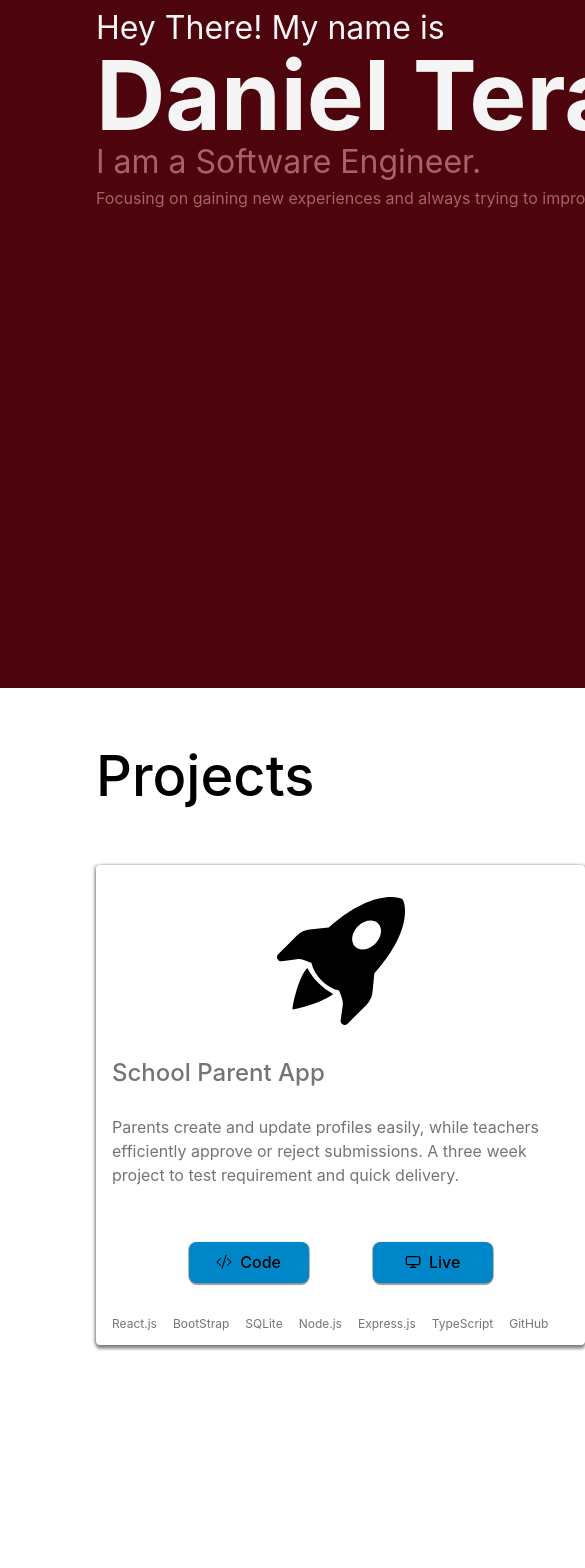
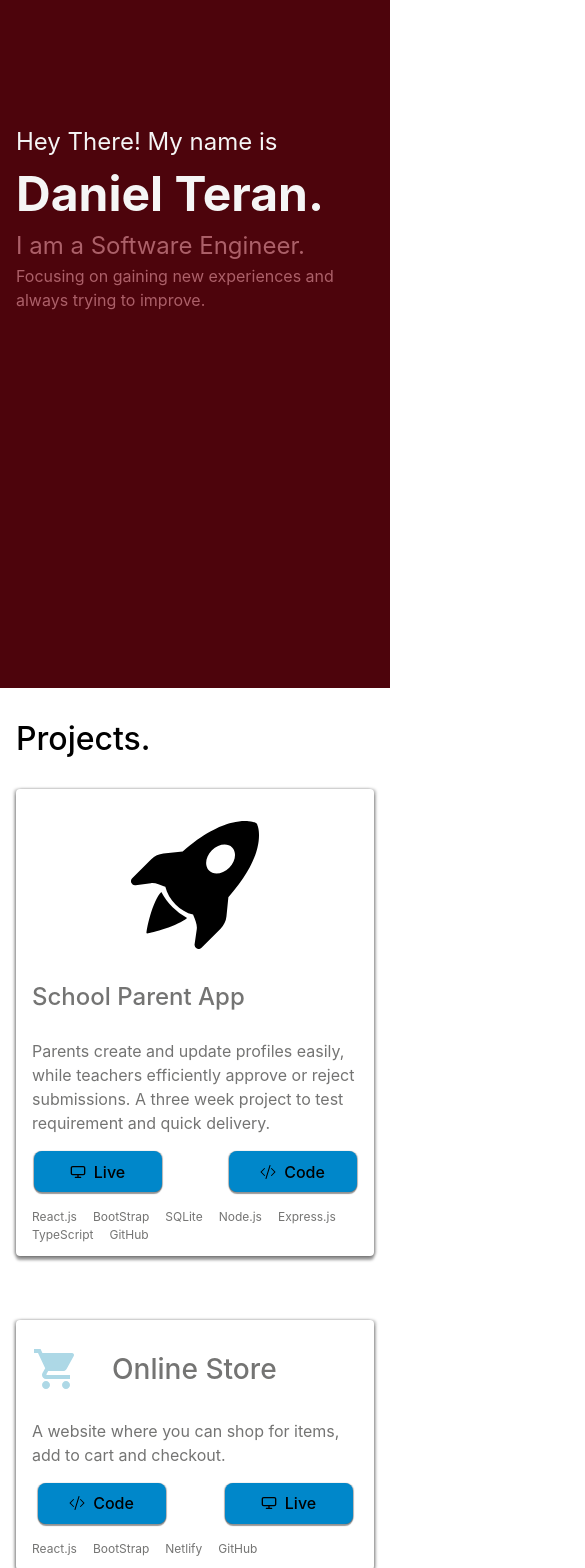
Before and after one commit to dteran24/my-portfolio, a React (Vite) app: page / in a window 390 px wide. Shown: the part 220-1788 px from the top of the page, 585 px wide, since content can reach past the window. Built offline with nearby package versions, Linux system fonts and the light colour scheme.

Commit message:
adding responsiveness and mobile view

```diff
--- a/src/App.css
+++ b/src/App.css
@@ -1,6 +1,5 @@
 #root {
   margin: 0 auto;
-  text-align: center;
   color: rgb(116, 116, 115);
 }
 h1{
--- a/src/components/Navbar.module.css
+++ b/src/components/Navbar.module.css
@@ -166,3 +166,8 @@
 .nav-container a {
   font-size: 2rem;
 }
+@media only screen and (max-width: 868px) {
+  .hamburger{
+    margin-right: 1rem;
+  }
+}
--- a/src/components/ProjectCard.module.css
+++ b/src/components/ProjectCard.module.css
@@ -6,7 +6,6 @@
   border-radius: 4px;
   box-shadow: 0px 4px 3px rgba(0, 0, 0, 0.401), 0 0px 0px rgba(0, 0, 0, 0.179),
     2px 0px 3px rgba(0, 0, 0, 0.267), -2px 0px 3px rgba(0, 0, 0, 0.267);
-
   overflow: hidden;
 }
 .card p {
@@ -34,12 +33,20 @@
   gap: 2rem;
 }
 .icon {
+  text-align: center;
   padding-top: 2rem;
 }
 .bttn-container-first {
   display: flex;
   justify-content: center;
   gap: 4rem;
+  padding-bottom: 2rem;
+  margin-top: auto;
+}
+.bttn-container-mobile{
+  display: none;
+  justify-content: center;
+  gap: 1rem;
   padding-bottom: 2rem;
   margin-top: auto;
 }
@@ -60,7 +67,6 @@
 a {
   text-decoration: none;
 }
-
 .tech {
   font-size: 0.75rem;
   display: flex;
@@ -68,6 +74,7 @@ a {
   gap: 0;
   padding-left: 1rem;
   margin-top: auto;
+  flex-wrap: wrap;
 }
 .tech.first {
   margin-top: 0;
@@ -103,3 +110,27 @@ a {
 .bttn:hover {
   color: #0087ca;
 }
+@media only screen and (max-width: 868px) {
+  .card-container:hover {
+    transform: none; /* Disable the transform on hover */
+  }
+  .bttn-container{
+    display: none;
+  }
+  .bttn-container-first{
+    padding: 1rem 1rem;
+
+  }
+  .bttn-container-mobile{
+    justify-content: space-around;
+    display: flex;
+    padding: 1rem 0;
+  }
+  .bttn-container-first{
+    justify-content: space-around;
+  }
+  .bttn{
+    width: 8rem;
+  }
+
+}
--- a/src/components/ProjectCard.tsx
+++ b/src/components/ProjectCard.tsx
@@ -33,6 +33,16 @@ function ProjectCard(props: React.PropsWithChildren<projectProp>) {
           <p>{project.description}</p>
           <div className={styles["bttn-container-first"]}>
             <a
+              href={project.liveLink}
+              target="_blank"
+              rel="noopener noreferrer"
+            >
+              <button className={`${styles.bttn} ${styles.first}`}>
+                <CgScreen />
+                Live
+              </button>
+            </a>
+            <a
               href={project.codeLink}
               target="_blank"
               rel="noopener noreferrer"
@@ -40,16 +50,6 @@ function ProjectCard(props: React.PropsWithChildren<projectProp>) {
               <button className={`${styles.bttn} ${styles.first}`}>
                 <BsCodeSlash />
                 Code
-              </button>
-            </a>
-            <a
-              href={project.liveLink}
-              target="_blank"
-              rel="noopener noreferrer"
-            >
-              <button className={`${styles.bttn} ${styles.first}`}>
-                <CgScreen />
-                Live
               </button>
             </a>
           </div>
@@ -72,6 +72,28 @@ function ProjectCard(props: React.PropsWithChildren<projectProp>) {
                 <h3>{project.title}</h3>
               </div>
               <p>{project.description}</p>
+              <div className={styles["bttn-container-mobile"]}>
+                <a
+                  href={project.codeLink}
+                  target="_blank"
+                  rel="noopener noreferrer"
+                >
+                  <button className={`${styles.bttn} ${styles.first}`}>
+                    <BsCodeSlash />
+                    Code
+                  </button>
+                </a>
+                <a
+                  href={project.liveLink}
+                  target="_blank"
+                  rel="noopener noreferrer"
+                >
+                  <button className={`${styles.bttn} ${styles.first}`}>
+                    <CgScreen />
+                    Live
+                  </button>
+                </a>
+              </div>
               <ul className={styles.tech}>
                 {project.tech.map((word) => {
                   return <li>{word}</li>;
@@ -86,6 +108,16 @@ function ProjectCard(props: React.PropsWithChildren<projectProp>) {
               }
             >
               <a
+                href={project.liveLink}
+                target="_blank"
+                rel="noopener noreferrer"
+              >
+                <button className={styles["bttn"]}>
+                  <CgScreen />
+                  Live
+                </button>
+              </a>
+              <a
                 href={project.codeLink}
                 target="_blank"
                 rel="noopener noreferrer"
@@ -93,16 +125,6 @@ function ProjectCard(props: React.PropsWithChildren<projectProp>) {
                 <button className={styles["bttn"]}>
                   <BsCodeSlash />
                   Code
-                </button>
-              </a>
-              <a
-                href={project.liveLink}
-                target="_blank"
-                rel="noopener noreferrer"
-              >
-                <button className={styles["bttn"]}>
-                  <CgScreen />
-                  Live
                 </button>
               </a>
             </div>
--- a/src/index.css
+++ b/src/index.css
@@ -2,7 +2,6 @@
   font-family: Inter, system-ui, Avenir, Helvetica, Arial, sans-serif;
   line-height: 1.5;
   font-weight: 400;
-
   color-scheme: light dark;
   color: rgba(14, 14, 14, 0.87);
   background-color: white;
@@ -17,12 +16,9 @@
 
 body {
   margin: 0;
-  display: flex;
-  place-items: center;
   min-width: 320px;
   min-height: 100vh;
 }
-
 
 button {
   border-radius: 8px;
@@ -31,7 +27,6 @@ button {
   font-size: 1em;
   font-weight: 500;
   font-family: inherit;
-  background-color: #1a1a1a;
   cursor: pointer;
   transition: border-color 0.25s;
 }
--- a/src/pages/Intro.module.css
+++ b/src/pages/Intro.module.css
@@ -1,11 +1,13 @@
 .pageContainer {
+  display: flex;
+  align-items: center;
   text-align: left;
   height: 100vh;
   background-color: #4d040c;
 }
 .introContainer {
-  padding-top: 10rem;
-  padding-left: 6rem;
+  margin-left: 6rem;
+  margin-bottom: 6rem;
 }
 .introContainer h1 {
   margin: 0;
@@ -38,10 +40,18 @@
   color: #ac6069;
 }
 
-button {
-  width: 120px;
+@media only screen and (max-width: 767px) {
+  .introContainer {
+    margin-left: 1rem;
+    margin-bottom: 6rem;
+  }
+  .introText{
+    font-size: 1.5rem;
+  }
+  .introName {
+    font-size: 3rem;
+  }
+  .introSub{font-size: 1.5rem;}
+  .introParagraph{font-size: 1rem;}
+
 }
-.primaryBttn {
-}
-.secondaryBttn {
-}
--- a/src/pages/Projects.module.css
+++ b/src/pages/Projects.module.css
@@ -3,17 +3,29 @@
   margin: 0 6rem;
   padding-bottom: 1rem;
 }
-.projects h1{
+.projects h1 {
   font-weight: 500;
   text-align: left;
   color: black;
 }
 .cards {
-    display: grid;
-    grid-template-columns: 50% auto; /* Two columns *//* Two rows */
-    grid-template-rows: 12rem 14rem;
-    gap: 4rem; /* Optional gap between grid items */
+  display: grid;
+  grid-template-columns: 50% auto; /* Two columns */ /* Two rows */
+  grid-template-rows: 12rem 14rem;
+  gap: 4rem; /* Optional gap between grid items */
 }
 .oneColumn {
-    grid-row: span 2;
+  grid-row: span 2;
 }
+@media only screen and (max-width: 868px) {
+  .projects{
+    margin: 1rem;
+  }
+  .cards {
+  display: flex;
+  flex-direction: column;
+  }
+  .projects h1{
+    font-size: 2rem;
+  }
+}
--- a/src/pages/Projects.tsx
+++ b/src/pages/Projects.tsx
@@ -5,7 +5,7 @@ import ProjectCard from "../components/ProjectCard";
 function Projects() {
   return (
     <section className={styles.projects} id="projects">
-      <h1>Projects</h1>
+      <h1>Projects.</h1>
       <div className={styles.cards}>
         {projects.projects.map((project, index) => {
           return (
```
